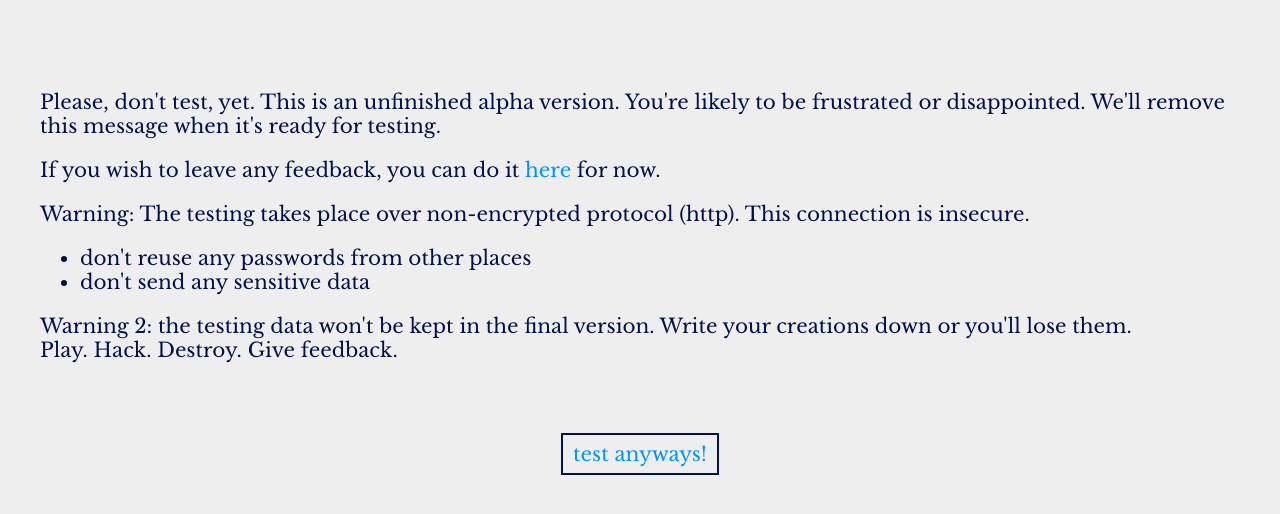
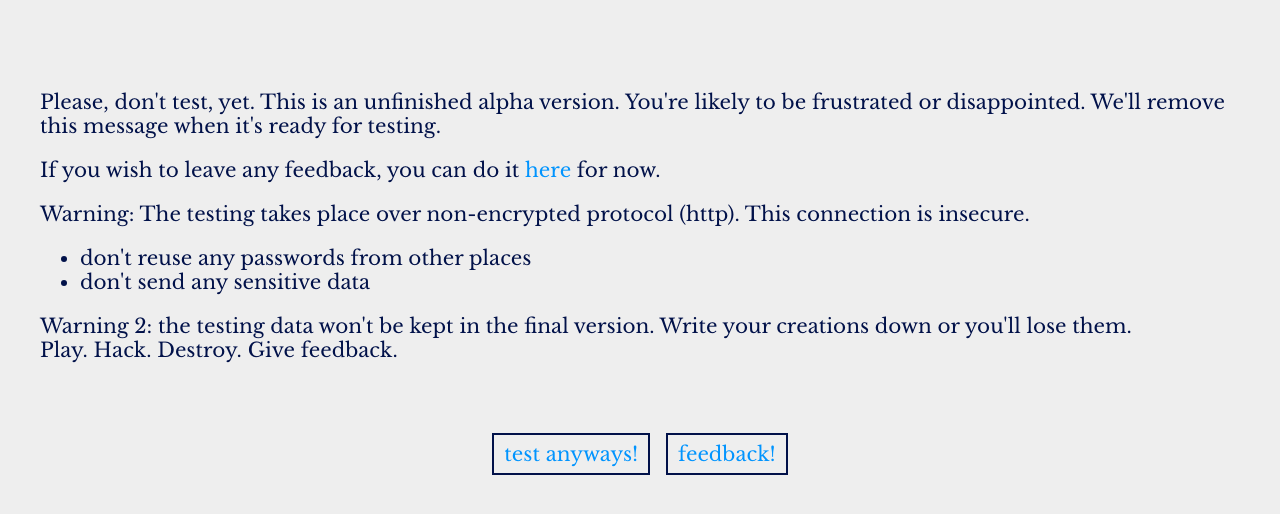
Before and after one commit to ditup/ditup-static, a plain HTML site: page test.html in a window 1280 px wide. Drawn offline with Linux system fonts and the light colour scheme.

Commit message:
added feedback button

```diff
--- a/test.html
+++ b/test.html
@@ -98,7 +98,8 @@
     Play. Hack. Destroy. Give feedback.
   </div>
   <div class="main-buttons">
-    <a class="button" href="http://test.ditup.org" >test anyways!</a>
+    <a class="button" href="http://test.ditup.org">test anyways!</a>
+    <a class="button" href="https://piratenpad.de/p/ditup">feedback!</a>
   </div>
   <div style="height:50px;"></div>
 </div>
```
